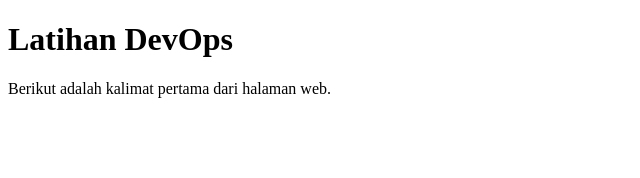
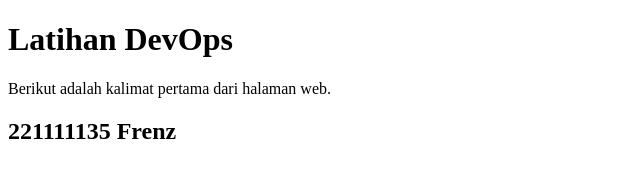
Before and after one commit to Frenzluiz/DevOps_Class_Project, a plain HTML site: page index.html in a window 1280 px wide. Shown: the whole page, without its empty margins (0-640 px from the left). Drawn offline with Linux system fonts and the light colour scheme.

Commit message:
Update index.html

```diff
--- a/index.html
+++ b/index.html
@@ -4,5 +4,8 @@
 
     <h1> Latihan DevOps</h1>
     <p> Berikut adalah kalimat pertama dari halaman web.</p>
+
+    <h2> 221111135 Frenz</h2>
+
   </body>
 </html>
```
